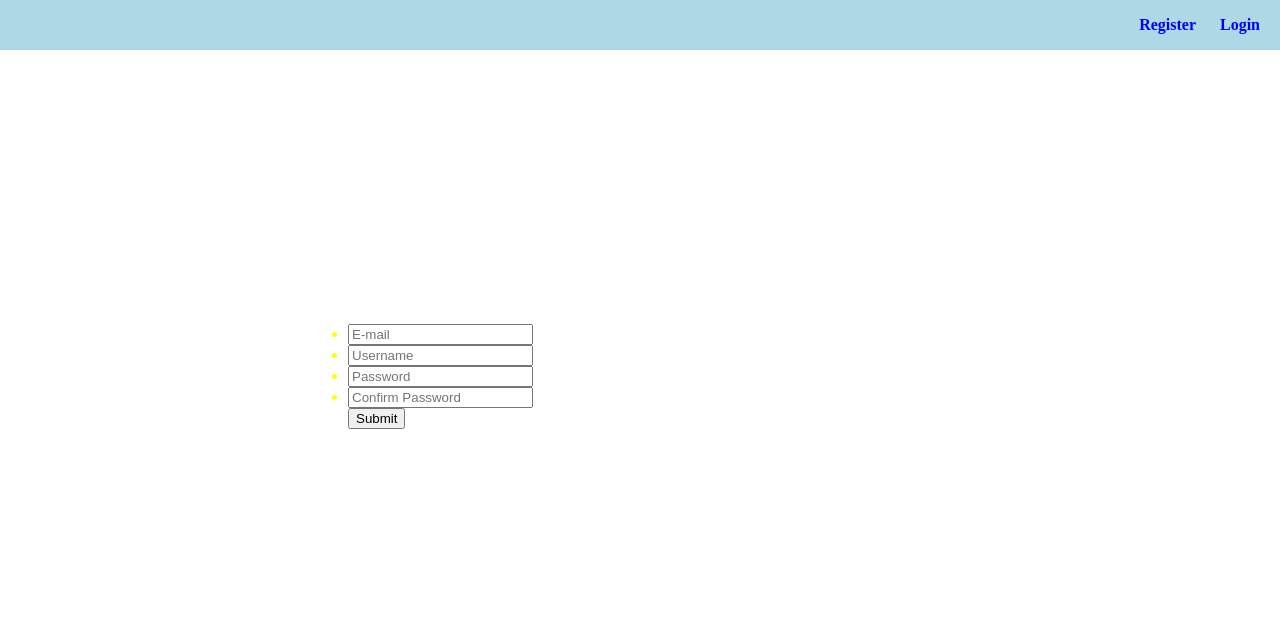
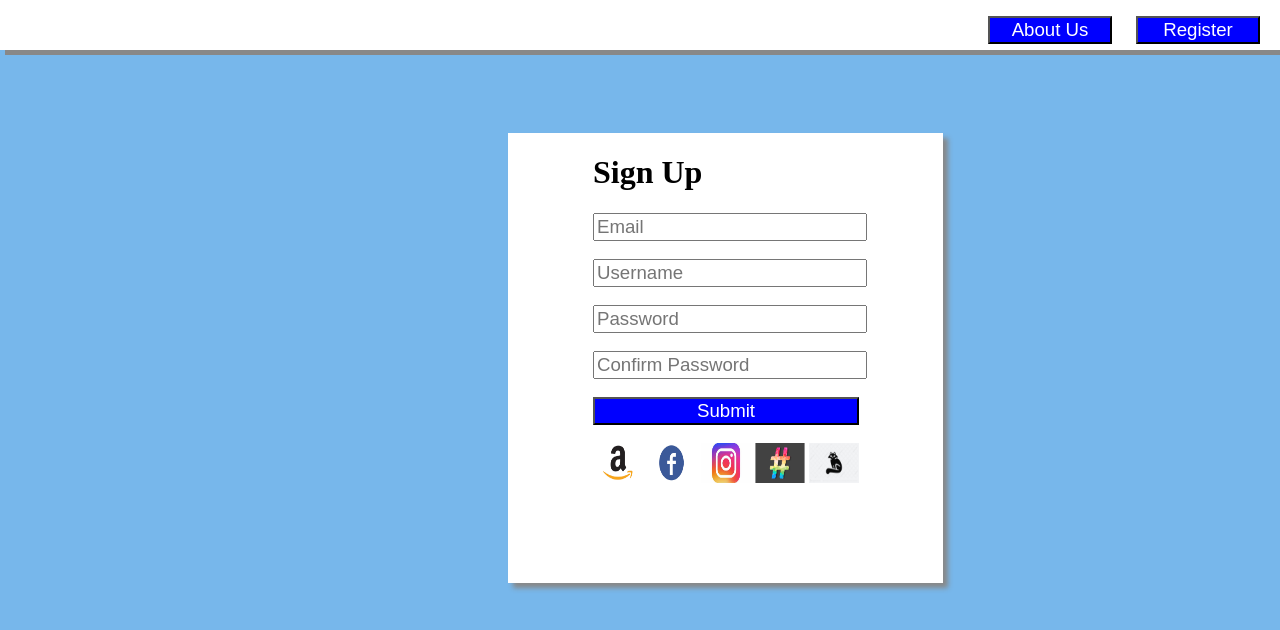
Before and after one commit to daniellebarrett/RegisterPage, a plain HTML site: page index.html in a window 1280 px wide. Drawn offline with Linux system fonts and the light colour scheme.

Commit message:
added icons

```diff
--- a/index.html
+++ b/index.html
@@ -9,19 +9,38 @@
 <body>
     <nav class = "nav-bar">
         <uL>
-            <li>Register</li>
-            <li>Login</li>
+            <li><button type = "about us">About Us</button></li>
+            <li><button type = "register">Register</button></li>
         </uL>
 
     </nav>
+
+    <div class="wrapper">
     <form>
-        <ul>
-        <li><input type ="text" placeholder = "E-mail"/></li>
-        <li><input type = "text" placeholder = "Username"/></li>
-        <li><input type = "password" placeholder = "Password" /></li>
-        <li><input type = "password" placeholder = "Confirm Password" /></li>
+
+        <H1>Sign Up</H1>
+        <input type ="text" placeholder = "Email"/>
+        <br><br>
+        <input type = "text" placeholder = "Username"/>
+        <br><br>
+        <input type = "password" placeholder = "Password" />
+        <br><br>
+        <input type = "password" placeholder = "Confirm Password" />
+        <br><br>
         <button type = "submit">Submit</button>
-        </ul>
+        <br>
+        <br>
+        <img src = "Assets/amazon-logo.jpg" alt="amazon-logo" style= "width:50px; height:40px;">
+        <img src = "Assets/fb-logo.jpg" alt="fb-logo" style= "width:50px; height:40px;">
+        <img src = "Assets/ig-logo.jpg" alt="ig-logo" style= "width:50px; height:40px;">
+        <img src = "Assets/hashtag-logo.jpg" alt="hashtag-logo" style= "width:50px; height:40px;">
+        <img src = "Assets/cat-logo.jpg" alt="cat-logo" style= "width:50px; height:40px;">
+
+
+
+
     </form>
+    </div>
+
 </body>
 </html>
--- a/main.css
+++ b/main.css
@@ -1,18 +1,22 @@
 nav {
-    background-color: lightblue;
+    background-color: white;
     position: fixed; /*fix it to your screen*/
     top: 0px;
     left: 0px;
     width: 100vw; /*vw is view window*/
     height: 50px;
+    box-shadow: 5px 5px #888888;
 
 }
-
+body {
+    background-color: rgb(119, 183, 235);
+}
 nav ul li{
     display: inline-block;
-    color: blue;
-    font-weight: bold;
+    color:white;
+    background-color:blue;
     margin-right: 20px;
+    width: 10%;
 }
 
 nav ul{
@@ -20,14 +24,33 @@ nav ul{
 }
 
 form {
-    color: yellow;
     position: fixed;
     align-content: center;
-    padding-left: 150px;
-    padding-right: 150px;
-    padding-top: 150px;
-    padding-bottom: 150px;
-    margin-top: 150px;
-    margin-bottom: 150px;
-    margin-left:150px;
+
 }
+
+input {
+    font-size: 14pt;
+    border-style: inline;
+    width: 100%;
+
+}
+
+button{
+   background-color: blue;
+   color: white;
+   font-size: 14pt;
+   width: 100%;
+}
+.wrapper{
+    background-color:white;
+    position: fixed;
+    margin-top: 125px;
+    margin-left: 500px;
+    border-style: inline;
+    box-shadow: 5px 5px 5px #888888;
+    width: 350px;
+    height: 450px;
+    padding-left: 85px;
+
+}
```
Also changed, not shown: Assets/amazon-logo.jpg (added), Assets/cat-logo.jpg (added), Assets/fb-logo.jpg (added), Assets/hashtag-logo.jpg (added), Assets/ig-logo.jpg (added), Assets/old.jpg (added).
